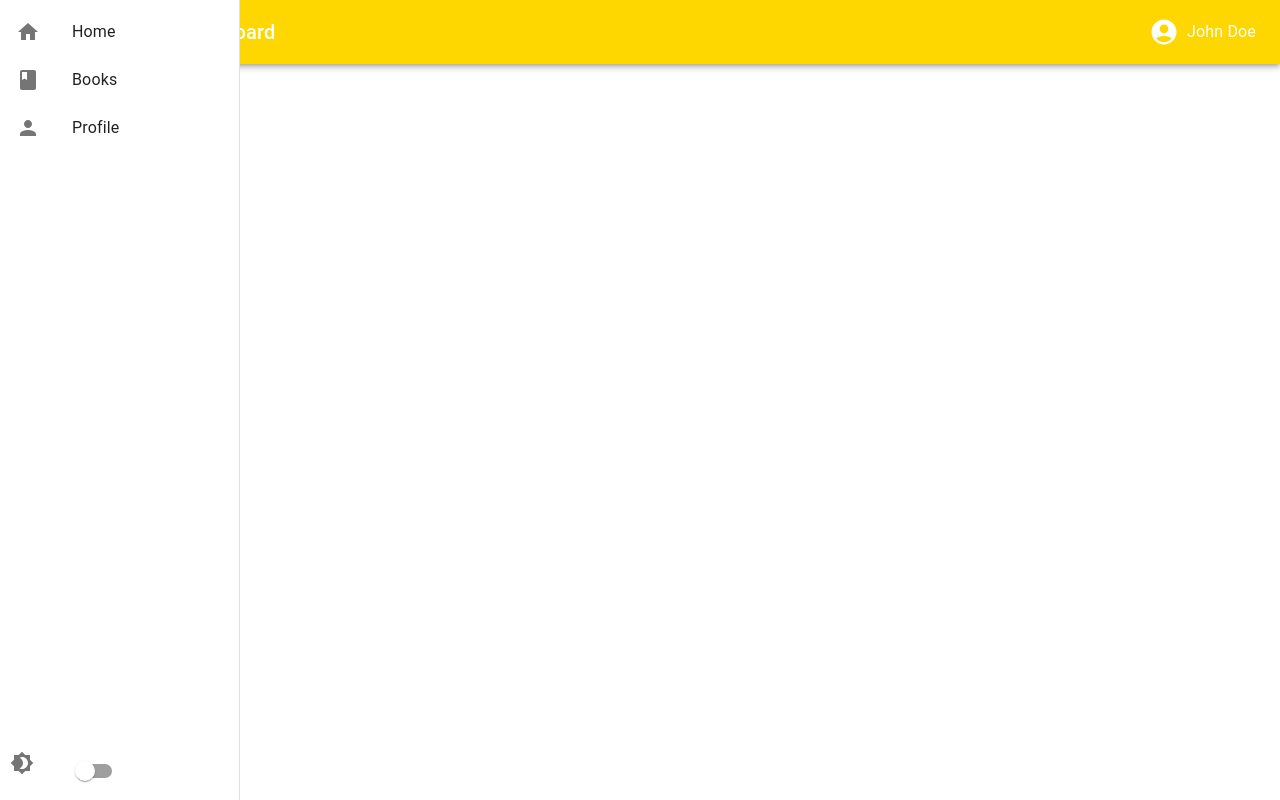
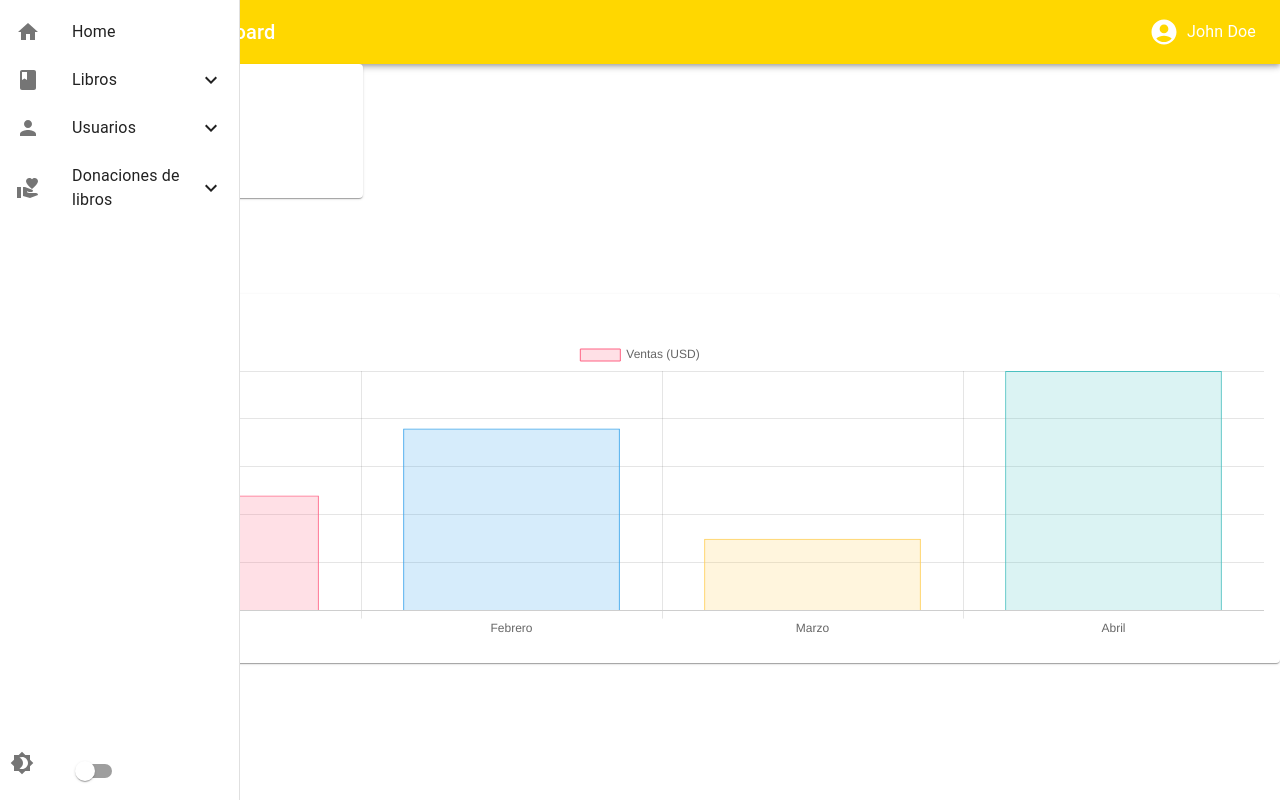
Before and after one commit to lobsangmercsDR/booksandmoreultimateCRM, a React (Vite) app in the folder client/booksandmore/: page /home in a window 1280 px wide. Built offline with nearby package versions, Linux system fonts and the light colour scheme.

Commit message:
Darkmode provider checked(is crash) router created and homepage testing

```diff
--- a/client/booksandmore/package.json
+++ b/client/booksandmore/package.json
@@ -16,9 +16,12 @@
     "@material/web": "^1.4.0",
     "@mui/icons-material": "^5.15.14",
     "@mui/material": "^5.15.14",
+    "chart.js": "^4.4.2",
     "heroicons": "^2.1.3",
     "react": "^18.2.0",
-    "react-dom": "^18.2.0"
+    "react-chartjs-2": "^5.2.0",
+    "react-dom": "^18.2.0",
+    "react-router-dom": "^6.22.3"
   },
   "devDependencies": {
     "@types/react": "^18.2.66",
--- a/client/booksandmore/src/App.jsx
+++ b/client/booksandmore/src/App.jsx
@@ -1,17 +1,25 @@
+import { BrowserRouter as Router, Route, Routes } from 'react-router-dom';
 import AppBarr from './components/Layout/AppBar'
 import SideBar from './components/Layout/SideBar';
+import { DarkmodeProvider } from './context/DarkmodeContext';
+import HomePage from './components/HomePage';
 
 export default function App() {
   return (
-    <div className="flex">
-      <SideBar />
-      <div className="flex flex-col w-full">
-        <AppBarr />
-        <div className="p-4">
-          <h1 className="text-2xl font-bold">Dashboard</h1>
+    <Router>
+      <DarkmodeProvider>
+        <div className="flex">
+          <SideBar />
+          <div className="flex flex-col w-full">
+            <AppBarr />
+            <Routes>
+              <Route path="/home" element={<HomePage />} />
+            </Routes>
+
+          </div>
         </div>
-      </div>
-    </div>
 
+      </DarkmodeProvider>
+    </Router>
   );
 }
--- /dev/null
+++ b/client/booksandmore/src/components/HomePage.jsx
@@ -0,0 +1,22 @@
+// En HomePage.jsx
+
+import Grid from '@mui/material/Grid';
+import SalesChartWidget from './Widgets/SalesChartWidget';
+import SalesSummaryWidget from './Widgets/SalesSummaryWidget';
+// Importa otros widgets aquí
+
+
+const HomePage = () => {
+  return (
+    <Grid container spacing={12}>
+      <Grid item xs={4}>
+        <SalesSummaryWidget />
+      </Grid>
+      <Grid item xs={12}>
+        <SalesChartWidget />
+      </Grid>
+    </Grid>
+  );
+}
+
+export default HomePage;
--- a/client/booksandmore/src/components/Layout/SideBar.jsx
+++ b/client/booksandmore/src/components/Layout/SideBar.jsx
@@ -1,4 +1,4 @@
-import { useState } from 'react';
+import React, { useState } from 'react';
 import { createTheme, ThemeProvider } from '@mui/material/styles';
 import Drawer from '@mui/material/Drawer';
 import List from '@mui/material/List';
@@ -11,13 +11,56 @@ import PersonIcon from '@mui/icons-material/Person';
 import Brightness4Icon from '@mui/icons-material/Brightness4';
 import Brightness7Icon from '@mui/icons-material/Brightness7';
 import { Switch } from '@mui/material';
+import ExpandLess from '@mui/icons-material/ExpandLess';
+import ExpandMore from '@mui/icons-material/ExpandMore';
+import Collapse from '@mui/material/Collapse';
+import VolunteerActivismIcon from '@mui/icons-material/VolunteerActivism';
+import { useDarkmode } from '../../context/DarkmodeContext';
+import { Link as RouterLink } from 'react-router-dom';
 
 function SideBar() {
-  const [darkMode, setDarkMode] = useState(false);
+  const { darkMode, toggleDarkMode } = useDarkmode();
+  const [open, setOpen] = useState({});
 
-  const toggleDarkMode = () => {
-    setDarkMode(!darkMode);
+  const handleClick = (itemName) => {
+    setOpen({ ...open, [itemName]: !open[itemName] });
   };
+
+  const menuItems = [
+    {
+      title: 'Home',
+      path: '/home', // Asegúrate de que esta ruta esté definida en tus Routes
+      icon: <HomeIcon />
+    },
+    {
+      title: "Libros",
+      icon: <BookIcon />,
+      subItems: [
+        { title: "Ver todos los libros" },
+        { title: "Agregar Libro" },
+        { title: "Categorias" },
+        { title: "Agregar Categoria" },
+      ]
+    },
+    {
+      title: "Usuarios",
+      icon: <PersonIcon />,
+      subItems: [
+        { title: "Todos los Usuarios" },
+        { title: "Agregar usuario" },
+      ]
+    },
+    {
+      title: "Donaciones de libros",
+      icon: <VolunteerActivismIcon />,
+      subItems: [
+        { title: "Historial de donaciones" },
+        { title: "Donaciones pendientes" },
+        { title: "Donaciones aceptadas" },
+        { title: "Donaciones rechazadas" },
+      ]
+    }
+  ];
 
   const theme = createTheme({
     palette: {
@@ -39,24 +82,35 @@ function SideBar() {
         }}
       >
         <List>
-          <ListItem button>
-            <ListItemIcon>
-              <HomeIcon />
-            </ListItemIcon>
-            <ListItemText primary="Home" />
-          </ListItem>
-          <ListItem button>
-            <ListItemIcon>
-              <BookIcon />
-            </ListItemIcon>
-            <ListItemText primary="Books" />
-          </ListItem>
-          <ListItem button>
-            <ListItemIcon>
-              <PersonIcon />
-            </ListItemIcon>
-            <ListItemText primary="Profile" />
-          </ListItem>
+          {menuItems.map(({ title, icon, subItems, path }) => (
+            <React.Fragment key={title}>
+              {!subItems ? (
+                <RouterLink to={path} style={{ textDecoration: 'none', color: 'inherit' }}>
+                  <ListItem button>
+                    <ListItemIcon>{icon}</ListItemIcon>
+                    <ListItemText primary={title} />
+                  </ListItem>
+                </RouterLink>
+              ) : (
+                <>
+                  <ListItem button onClick={() => handleClick(title)}>
+                    <ListItemIcon>{icon}</ListItemIcon>
+                    <ListItemText primary={title} />
+                    {open[title] ? <ExpandLess /> : <ExpandMore />}
+                  </ListItem>
+                  <Collapse in={open[title]} timeout="auto" unmountOnExit>
+                    <List component="div" disablePadding>
+                      {subItems.map((subItem) => (
+                        <ListItem button key={subItem.title} sx={{ pl: 4 }}>
+                          <ListItemText primary={subItem.title} />
+                        </ListItem>
+                      ))}
+                    </List>
+                  </Collapse>
+                </>
+              )}
+            </React.Fragment>
+          ))}
         </List>
 
         <div style={{ position: 'absolute', bottom: 10, left: 10 }}>
--- /dev/null
+++ b/client/booksandmore/src/components/Widgets/SalesChartWidget.jsx
@@ -0,0 +1,52 @@
+// En /components/widgets/SalesChartWidget.jsx
+import React from 'react';
+import { Card, CardContent, Typography } from '@mui/material';
+import { Bar } from 'react-chartjs-2';
+import 'chart.js/auto';
+
+const SalesChartWidget = () => {
+  const chartData = {
+    labels: ['Enero', 'Febrero', 'Marzo', 'Abril'], // Estos serían tus ejes X
+    datasets: [{
+      label: 'Ventas (USD)',
+      data: [1200, 1900, 750, 2500], // Tus datos
+      backgroundColor: [
+        'rgba(255, 99, 132, 0.2)',
+        'rgba(54, 162, 235, 0.2)',
+        'rgba(255, 206, 86, 0.2)',
+        'rgba(75, 192, 192, 0.2)'
+      ],
+      borderColor: [
+        'rgba(255, 99, 132, 1)',
+        'rgba(54, 162, 235, 1)',
+        'rgba(255, 206, 86, 1)',
+        'rgba(75, 192, 192, 1)'
+      ],
+      borderWidth: 1
+    }]
+  };
+
+  const chartOptions = {
+    scales: {
+      y: {
+        beginAtZero: true
+      }
+    },
+    maintainAspectRatio: false
+  };
+
+  return (
+    <Card sx={{ height: '100%' }}>
+      <CardContent>
+        <Typography color="text.secondary" gutterBottom>
+          Ventas Mensuales
+        </Typography>
+        <div style={{ height: '300px' }}>
+          <Bar data={chartData} options={chartOptions} />
+        </div>
+      </CardContent>
+    </Card>
+  );
+}
+
+export default SalesChartWidget;
--- /dev/null
+++ b/client/booksandmore/src/components/Widgets/SalesSummaryWidget.jsx
@@ -0,0 +1,27 @@
+// En /components/widgets/SalesSummaryWidget.jsx
+
+import { Card, CardContent, Typography } from '@mui/material';
+
+const SalesSummaryWidget = () => {
+  const salesData = [1200, 1900, 750, 2500]; // Usa los mismos datos del gráfico para el ejemplo
+  const totalSales = salesData.reduce((acc, curr) => acc + curr, 0);
+  const averageSales = totalSales / salesData.length;
+
+  return (
+    <Card sx={{ height: '100%', minWidth: 275 }}>
+      <CardContent>
+        <Typography color="text.secondary" gutterBottom>
+          Resumen de Ventas
+        </Typography>
+        <Typography variant="h5" component="div">
+          Total: ${totalSales.toLocaleString()}
+        </Typography>
+        <Typography variant="h5" component="div">
+          Promedio: ${averageSales.toFixed(2)}
+        </Typography>
+      </CardContent>
+    </Card>
+  );
+}
+
+export default SalesSummaryWidget;
--- /dev/null
+++ b/client/booksandmore/src/context/DarkmodeContext.jsx
@@ -0,0 +1,23 @@
+import React, { createContext, useContext, useState } from "react";
+import PropTypes from "prop-types";
+const DarkmodeContext = createContext();
+
+export const useDarkmode = () => useContext(DarkmodeContext);
+
+export const DarkmodeProvider = ({ children }) => {
+  const [darkMode, setDarkMode] = useState(false);
+
+  const toggleDarkMode = () => {
+    setDarkMode(!darkMode);
+  };
+
+  return (
+    <DarkmodeContext.Provider value={{ darkMode, toggleDarkMode }}>
+      {children}
+    </DarkmodeContext.Provider>
+  );
+}
+
+DarkmodeProvider.propTypes = {
+  children: PropTypes.node.isRequired
+};
```
Also changed, not shown: 1 other file (tests, documents, lock files or other folders).
